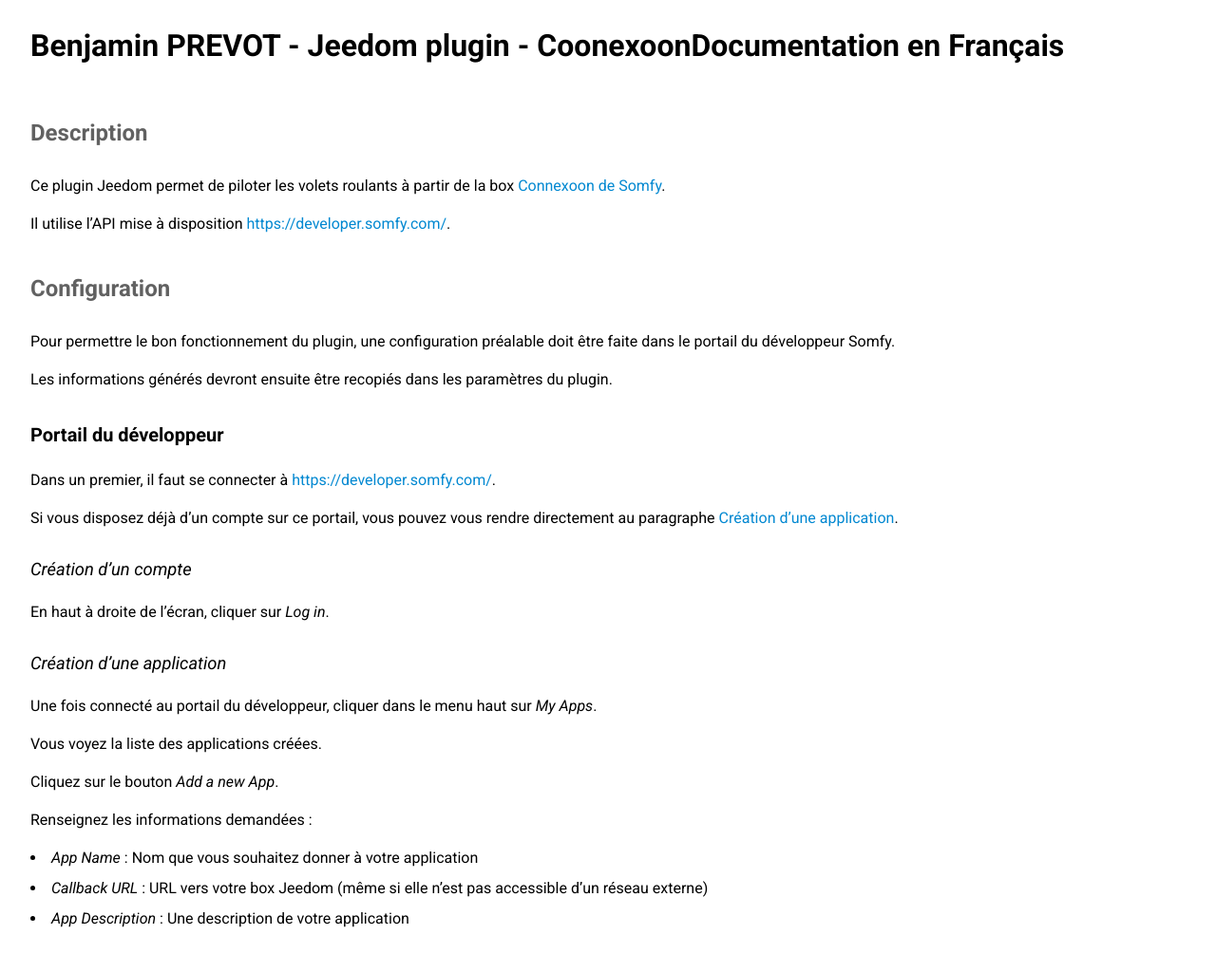
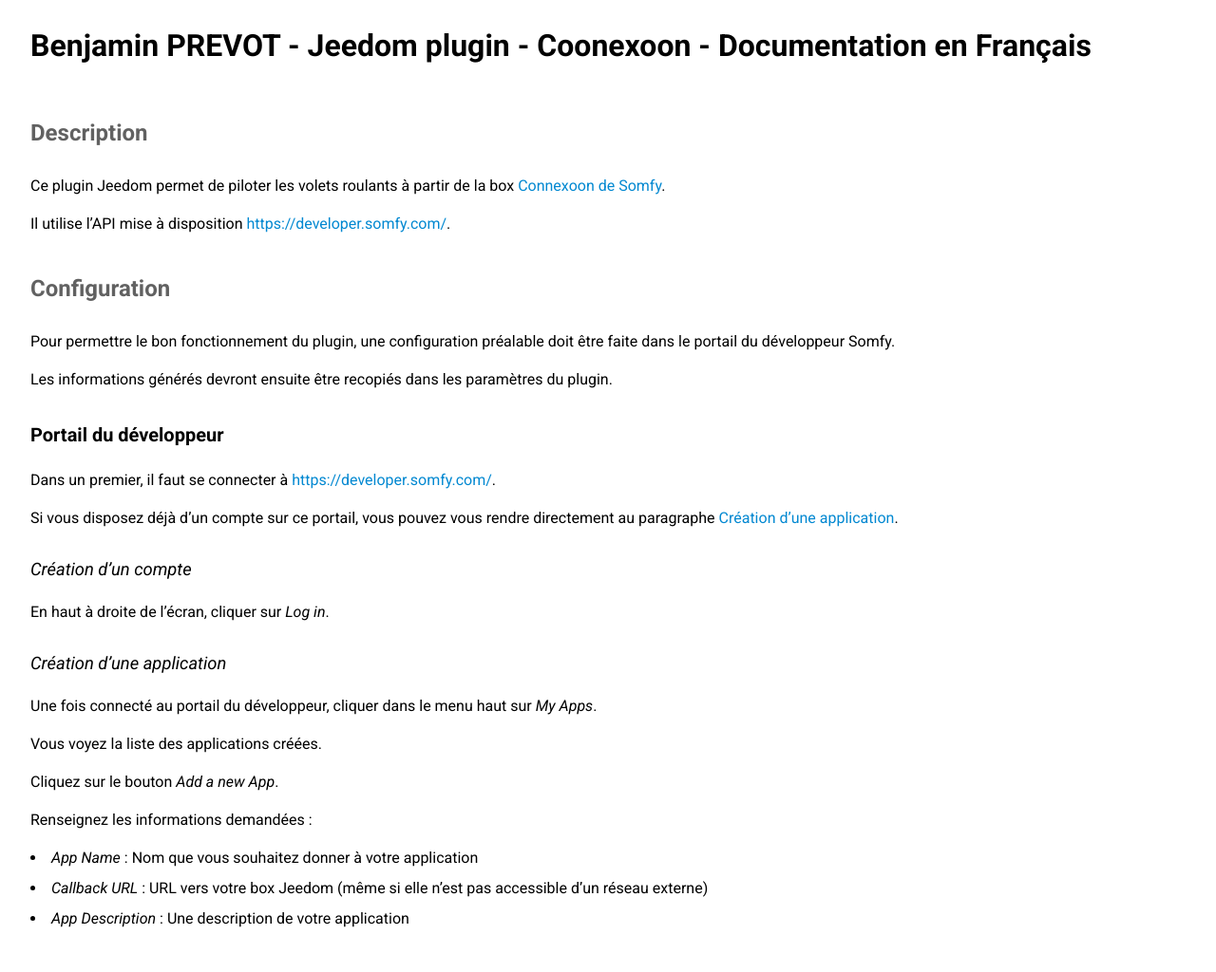
Before and after one commit to benjaminprevot/jeedom-plugin-connexoon, a Jekyll site: the page built from docs/fr_FR/index.md, in a window 1280 px wide. Shown: the whole page at 95% size. Built offline with Jekyll 4.4.1, drawn with Linux system fonts in a browser that asks for light colours; our own code applies the rules of GitHub Pages for plain Markdown files.

Commit message:
Change title

```diff
--- a/docs/_layouts/default.html
+++ b/docs/_layouts/default.html
@@ -7,13 +7,13 @@
     <link href="https://fonts.googleapis.com/css?family=Roboto:300,400,500,700,400italic|Roboto+Mono:400,500|Material+Icons" rel="stylesheet">
     <link href="/{{site.github.project_title}}/assets/css/main.css" rel="stylesheet">
 
-    <title>{{ page.title | appent: " | " }}{{ site.title }}</title>
+    <title>{{ page.title | append: " | " }}{{ site.title }}</title>
 
     {% seo title=false %}
   </head>
   <body>
     <main>
-      <h1>{{ site.title }}{{ page.title | preprend: " - " }}</h1>
+      <h1>{{ site.title }}{{ page.title | prepend: " - " }}</h1>
       {{ content }}
     </main>
   </body>
```
